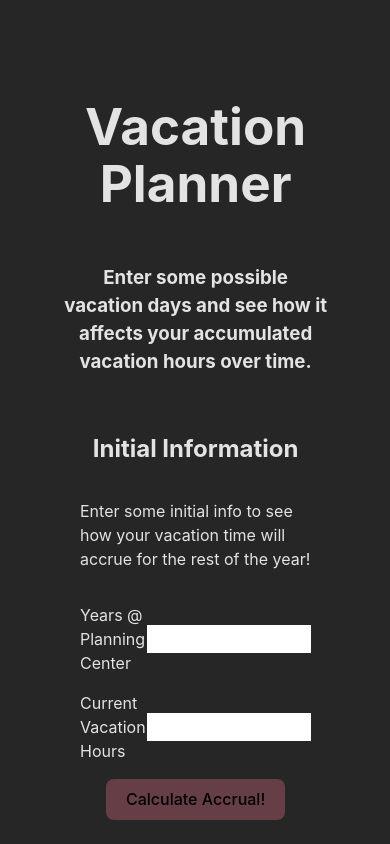
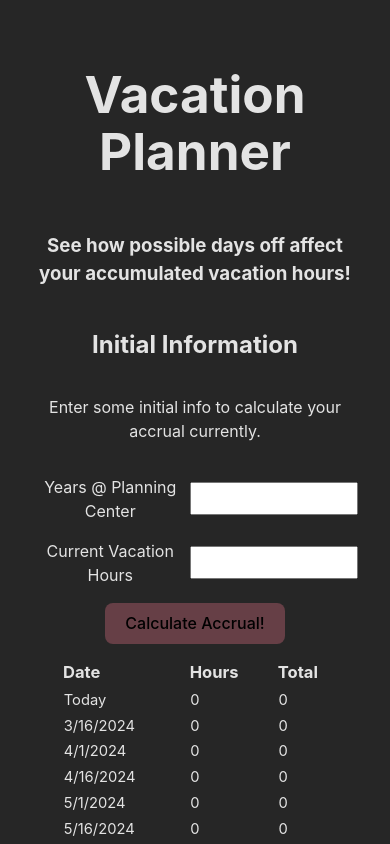
Before and after one commit to usborn116/pto-calculator, a React (Vite) app: page / in a window 390 px wide. Shown: the top 844 px of the page. Built offline with nearby package versions, Linux system fonts and the light colour scheme.

Commit message:
fixed some styling for mobile

```diff
--- a/src/App.css
+++ b/src/App.css
@@ -78,9 +78,6 @@ h2{
 input[type='number'], input[type='date']{
   width: 10rem;
   height: 2em;
-  background-color: white;
-  color: black;
-  border: 0px;
 }
 
 .row{
@@ -133,20 +130,24 @@ input[type='number'], input[type='date']{
 
 @media (max-width: 800px) {
 
+  #root{
+    padding: 2em;
+  }
+
   .layout{
     display: grid;
     grid-template-columns: 1fr;
   }
 
-  .card{
+  .layout > .card{
     padding: 0em;
     text-align: center;
     align-items: center;
   }
 
   #header{
-    grid-template-columns: 0.3fr 1.5fr 1.1fr 1.1fr;
-    font-size: 0.8em;
+    grid-template-columns: 0.3fr 1.6fr 1.1fr 1.1fr;
+    font-size: 0.75em;
   }
 
   .table{
@@ -187,7 +188,7 @@ input[type='number'], input[type='date']{
 
   .row{
     gap: 0.25em;
-    grid-template-columns: 0.3fr 1.5fr 1.1fr 1.1fr;
+    grid-template-columns: 0.3fr 1.6fr 1.1fr 1.1fr;
     text-align: right;
     width: 100%;
   }
--- a/src/App.tsx
+++ b/src/App.tsx
@@ -135,11 +135,11 @@ function App() {
   return (
     <>
       <h1>Vacation Planner</h1>
-      <h3>Enter some possible vacation days and see how it affects your accumulated vacation hours over time.</h3>
+      <h3>See how possible days off affect your accumulated vacation hours!</h3>
       <div className="layout">
       <div className="card">
         <h2>Initial Information</h2>
-        <p>Enter some initial info to see how your vacation time will accrue for the rest of the year!</p>
+        <p>Enter some initial info to calculate your accrual currently.</p>
         <div className="pair">
         <label>Years @ Planning Center</label>
         <input type='number' onChange={(e) => setYears(() => Number(e.target.value) > 5 ? 5 : Number(e.target.value))}/>
@@ -159,7 +159,7 @@ function App() {
             <form onSubmit={handleSubmit} id='vacayform'>
               <h2>Add Vacation!</h2>
               <div className="pair">
-                <label htmlFor="start">Vacation Start Date</label>
+                <label htmlFor="start">Vacation Start</label>
                 <input type="date" name="start" id="start" onChange={handleStartEndChange}/>
               </div>
               {endDate}
--- a/src/index.css
+++ b/src/index.css
@@ -19,6 +19,7 @@ a {
   text-decoration: inherit;
   height: 1.2em;
 }
+
 a:hover {
   color: #535bf2;
 }
```
